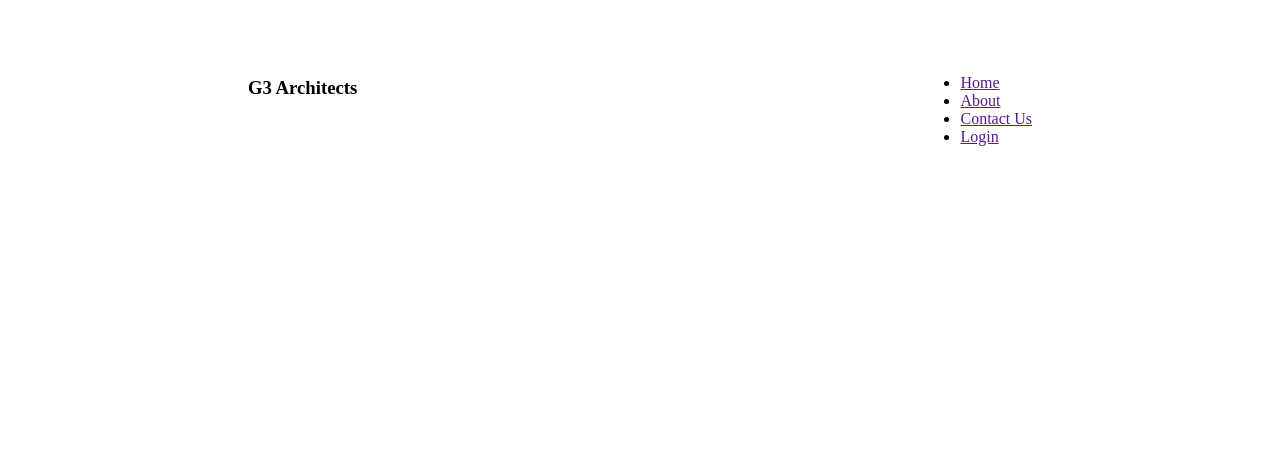
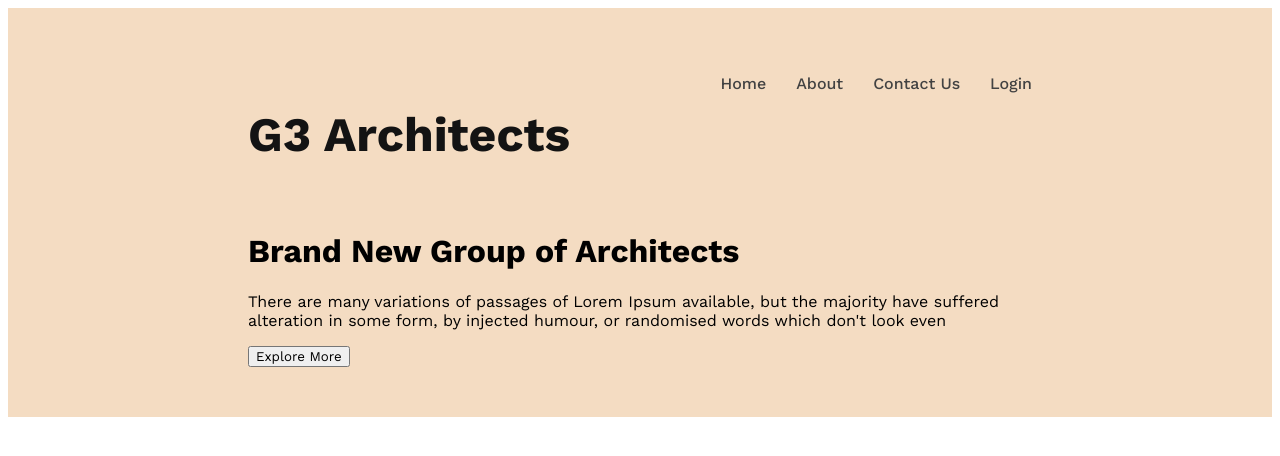
Before and after one commit to sifayet007/architect_website, a plain HTML site: page index.html in a window 1280 px wide. Drawn offline with nearby package versions, Linux system fonts and the light colour scheme.

Commit message:
added nav section update

```diff
--- a/index.html
+++ b/index.html
@@ -9,7 +9,7 @@
   <body>
     <header>
       <nav>
-        <h3>G3 Architects</h3>
+        <h3 class="nav-title">G3 Architects</h3>
         <ul>
           <li><a href="">Home</a></li>
           <li><a href="">About</a></li>
@@ -17,6 +17,19 @@
           <li><a href="">Login</a></li>
         </ul>
       </nav>
+      <div class="banner-section">
+        <div>
+          <h1>Brand New Group of Architects</h1>
+          <p>
+            There are many variations of passages of Lorem Ipsum available, but
+            the majority have suffered alteration in some form, by injected
+            humour, or randomised words which don't look even
+          </p>
+        </div>
+        <div>
+          <button>Explore More</button>
+        </div>
+      </div>
     </header>
     <main></main>
     <footer></footer>
--- a/styles/style.css
+++ b/styles/style.css
@@ -1,5 +1,35 @@
+/* work sans font from google fonts */
+@import url("https://fonts.googleapis.com/css2?family=Work+Sans:ital,wght@0,100..900;1,100..900&display=swap");
+* {
+  font-family: "Work Sans", serif;
+  font-optical-sizing: auto;
+  font-weight: <weight>;
+  font-style: normal;
+}
+/* header styles */
+header {
+  background-color: #f4dcc2;
+  padding: 50px 240px;
+}
 nav {
   display: flex;
   justify-content: space-between;
-  padding: 50px 240px;
 }
+.nav-title {
+  font-size: 3rem;
+
+  color: #131313;
+}
+nav > ul {
+  display: flex;
+  list-style: none;
+}
+nav li {
+  margin-left: 30px;
+  font-weight: 500;
+  font-size: 1rem;
+}
+nav li a {
+  text-decoration: none;
+  color: #424242;
+}
```
